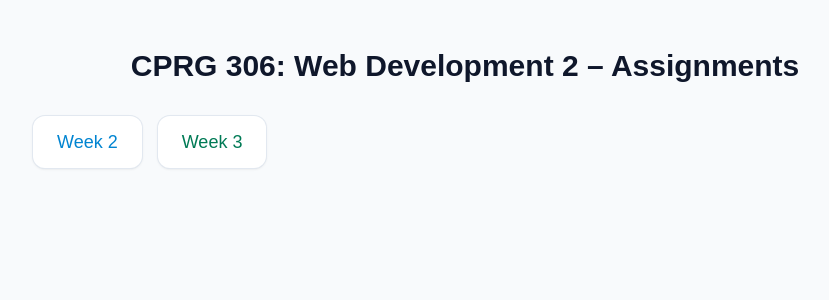
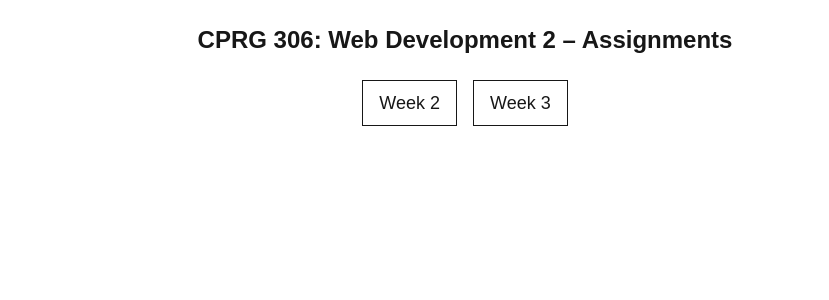
Before and after one commit to afkmary/cprg306-assignments, a Next.js app: page / in a window 1280 px wide. Shown: the top 300 px of the page, without its empty margins (175-1004 px from the left). Built offline with nearby package versions, Linux system fonts and the light colour scheme.

Commit message:
updated styles

```diff
--- a/app/page.js
+++ b/app/page.js
@@ -2,24 +2,17 @@ import Link from "next/link";
 
 export default function Home() {
   return (
-    <main className="min-h-screen bg-slate-50 px-6 py-12">
-      <section className="mx-auto max-w-4xl px-4">
-        <h1 className="mb-8 text-center text-3xl font-bold text-slate-900">
+    <main className="min-h-screen p-6">
+      <section className="mx-auto max-w-2xl">
+        <h1 className="text-2xl font-bold text-center mb-6">
           CPRG 306: Web Development 2 – Assignments
         </h1>
-        <nav className="flex gap-4">
 
-          <Link
-            href="/week-2"
-            className="rounded-xl bg-white px-6 py-3 text-lg font-medium text-sky-600 shadow-sm ring-1 ring-slate-200
-               hover:bg-emerald-50 hover:ring-emerald-300">
+        <nav className="flex justify-center gap-4">
+          <Link className="border px-4 py-2 text-lg" href="/week-2">
             Week 2
           </Link>
-
-          <Link
-            href="/week-3"
-            className="rounded-xl bg-white px-6 py-3 text-lg font-medium text-emerald-700 shadow-sm ring-1 ring-slate-200
-               hover:bg-emerald-50 hover:ring-emerald-300">
+          <Link className="border px-4 py-2 text-lg" href="/week-3">
             Week 3
           </Link>
         </nav>
--- a/app/week-3/GroceryItem.js
+++ b/app/week-3/GroceryItem.js
@@ -1,13 +1,9 @@
 export default function Item({ name, quantity, category }) {
   return (
-    <li className="flex justify-between items-center p-4 border rounded-lg bg-white shadow-sm ring-3 ring-pink-300 hover:ring-pink-400">
-      <div>
-        <p className="font-semibold text-gray-800">{name}</p>
-        <p className="text-sm text-gray-500">Category: {category}</p>
-      </div>
-      <span className="text-sm font-medium text-gray-700">
-        Qty: {quantity}
-      </span>
+    <li className="flex flex-col gap-1 p-4 border rounded">
+      <p className="font-semibold">{name}</p>
+      <p className="text-sm">Quantity: {quantity}</p>
+      <p className="text-sm">Category: {category}</p>
     </li>
   );
 }
--- a/app/week-3/page.js
+++ b/app/week-3/page.js
@@ -2,14 +2,9 @@ import GroceryItemList from "./GroceryItemList";
 
 export default function Page() {
   return (
-    <main className="min-h-screen bg-pink-200 px-4 py-10">
+    <main className="min-h-screen bg-black text-white p-8">
       <section className="mx-auto max-w-2xl">
-        <header className="mb-6 text-center">
-          <h1 className="text-3xl font-bold text-slate-900">
-            Shopping List
-          </h1>
-        </header>
-
+        <h1 className="text-3xl font-bold mb-6 text-center">Shopping List</h1>
         <GroceryItemList />
       </section>
     </main>
```
